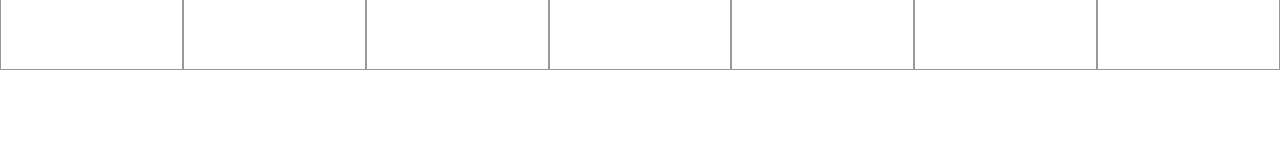
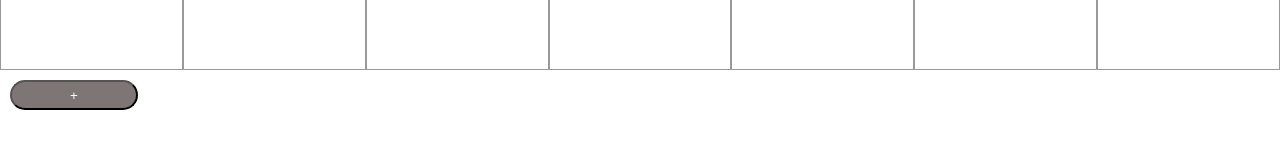
Before and after one commit to fany0322/mini_project, a React (Vite) app: page / in a window 1280 px wide. Shown: the part 627-776 px from the top of the page. Built offline with nearby package versions, Linux system fonts and the light colour scheme; a web font is replaced by a local one.

Commit message:
정리함

```diff
--- a/src/App.css
+++ b/src/App.css
@@ -128,3 +128,19 @@ main {
   border: 1px solid #999;
   background-color: white;
 }
+.toolbar{
+  width: 100vw;
+  height: 20%;
+  display: flex;
+  align-items: center;
+  padding: 10px;
+}
+
+.toolbutton{
+  background-color: rgb(126, 117, 117);
+  color: white;
+  border-radius: 50px;
+  height: 30px;
+  width: 10%;
+
+}
--- a/src/App.jsx
+++ b/src/App.jsx
@@ -41,6 +41,10 @@ function App() {
           ))}
         </div>
       </main>
+      <div className="toolbar">
+        <button className="toolbutton">+</button>
+      </div>
+
 
     </>
   )
```
